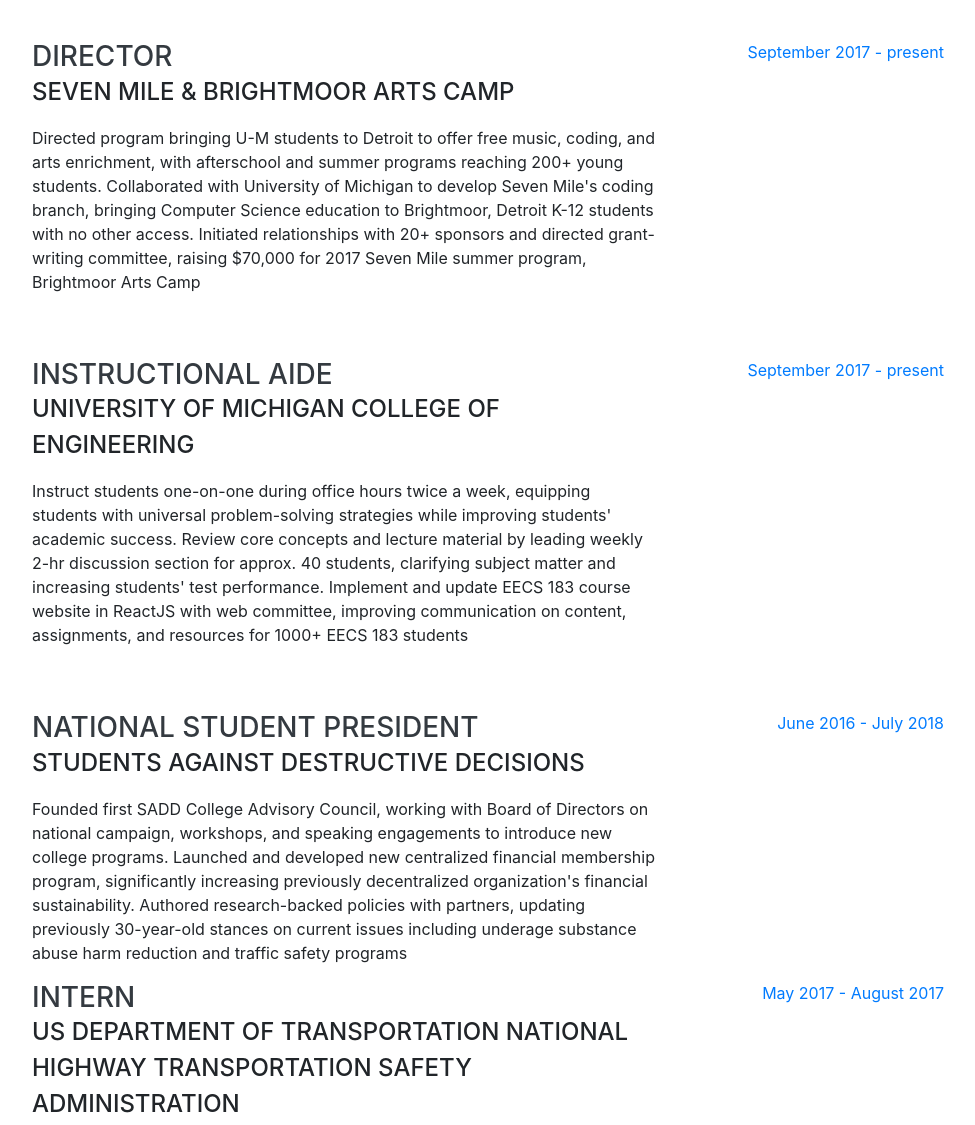
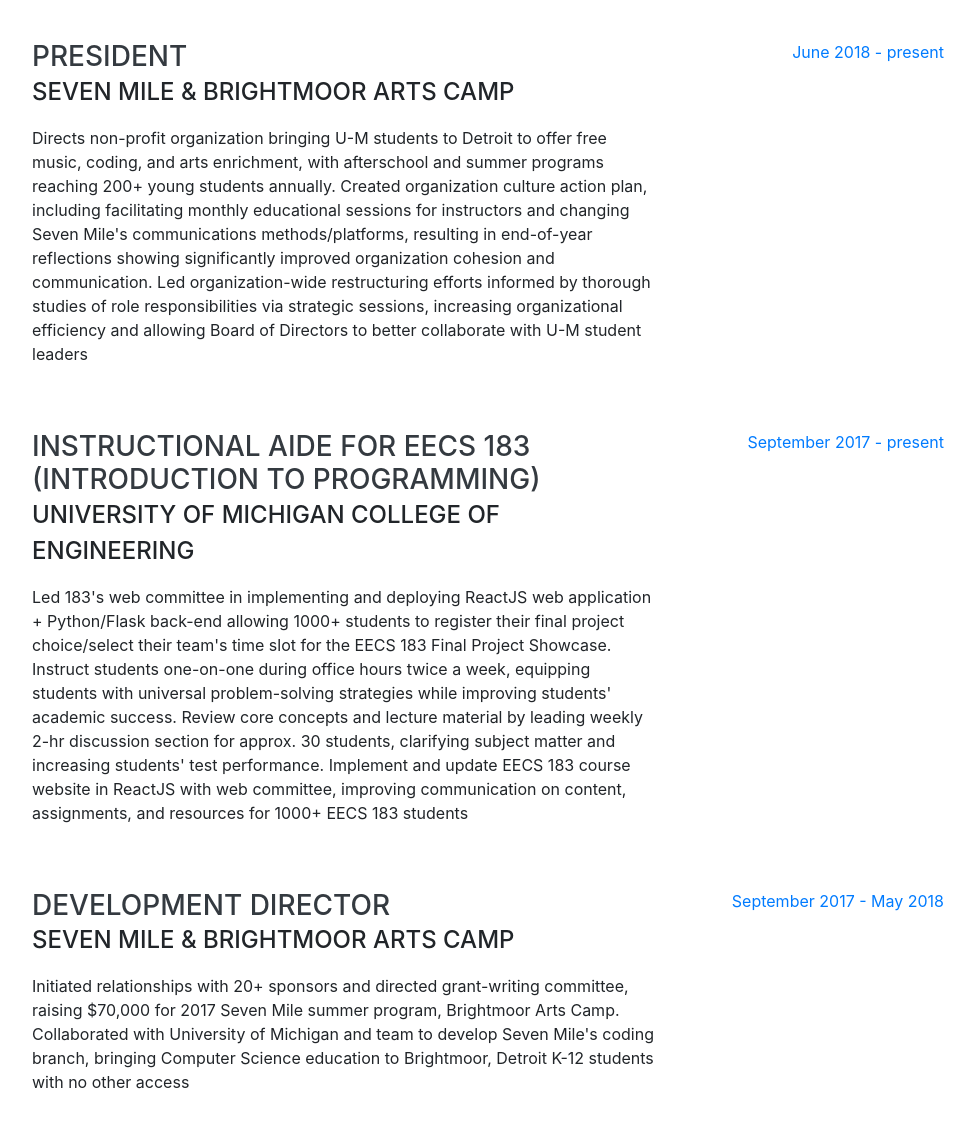
Before and after one commit to kirtanac/kirtanac.github.io, a website with bundled scripts: page index.html in a window 1280 px wide. Shown: the part 1260-2385 px from the top of the page, without its empty margins (288-1263 px from the left). Built offline with nearby package versions, Linux system fonts and the light colour scheme; a web font is replaced by a local one.

Commit message:
Update index.html

```diff
--- a/index.html
+++ b/index.html
@@ -68,8 +68,9 @@
           <div class="subheading mb-5">Ann Arbor, MI 48104 · (906) 396-7766 ·
             <a href="mailto:kirtana@umich.edu">kirtana@umich.edu</a>
           </div>
-          <p class="mb-5">I am a junior at the University of Michigan majoring in Computer Science and Business. I am interning at Boston Consulting Group as a Summer Associate for Summer 2019, but am interested in any opportunities at other times that will allow me to grow further.</p>
-          <p class="mb-5">My passion lies in making a positive difference in the world for all using technology and business. Outside of school and work, you can find me practicing (or teaching) yoga, advocating for important causes, reading books, drinking chai lattes, and making music. </p>
+          <p class="mb-5">I am an incoming senior at the University of Michigan majoring in Computer Science and Business Administration with a minor in Dance. I am interning at Boston Consulting Group as a Summer Associate for Summer 2019.</p>
+          <p class="mb-5">I am highly driven with a strong work ethic. My passion lies in making a positive difference in the world for all using technology and business. Outside of school and work, you can find me practicing/teaching yoga, reading books, volunteering, drinking chai, dancing, or making music. </p>
+          <p class="mb-5">Please contact me at any of the above for book recommendations, coffee chats, and any opportunities that will allow me to grow further. </p>
           <div class="social-icons">
         <a href="https://linkedin.com/in/kirtana-choragudi/">
           <i class="fab fa-linkedin-in"></i>
@@ -104,31 +105,43 @@
 
           <div class="resume-item d-flex flex-column flex-md-row mb-5">
             <div class="resume-content mr-auto">
-              <h3 class="mb-0">Director</h3>
+              <h3 class="mb-0">President</h3>
               <div class="subheading mb-3">Seven Mile & Brightmoor Arts Camp</div>
-              <p>Directed program bringing U-M students to Detroit to offer free music, coding, and arts enrichment, with afterschool and summer programs reaching 200+ young students. Collaborated with University of Michigan to develop Seven Mile's coding branch, bringing Computer Science education to Brightmoor, Detroit K-12 students with no other access. Initiated relationships with 20+ sponsors and directed grant-writing committee, raising $70,000 for 2017 Seven Mile summer program, Brightmoor Arts Camp </p>
+              <p>Directs non-profit organization bringing U-M students to Detroit to offer free music, coding, and arts enrichment, with afterschool and summer programs reaching 200+ young students annually. Created organization culture action plan, including facilitating monthly educational sessions for instructors and changing Seven Mile's communications methods/platforms, resulting in end-of-year reflections showing significantly improved organization cohesion and communication. Led organization-wide restructuring efforts informed by thorough studies of role responsibilities via strategic sessions, increasing organizational efficiency and allowing Board of Directors to better collaborate with U-M student leaders </p>
+            </div>
+            <div class="resume-date text-md-right">
+              <span class="text-primary">June 2018 - present</span>
+            </div>
+          </div>
+
+          <div class="resume-item d-flex flex-column flex-md-row mb-5">
+            <div class="resume-content mr-auto">
+              <h3 class="mb-0">Instructional Aide for EECS 183 (Introduction to Programming)</h3>
+              <div class="subheading mb-3">University of Michigan College of Engineering</div>
+             <p>Led 183's web committee in implementing and deploying ReactJS web application + Python/Flask back-end allowing 1000+ students to register their final project choice/select their team's time slot for the EECS 183 Final Project Showcase. Instruct students one-on-one during office hours twice a week, equipping students with universal problem-solving strategies while improving students' academic success. Review core concepts and lecture material by leading weekly 2-hr discussion section for approx. 30 students, clarifying subject matter and increasing students' test performance. Implement and update EECS 183 course website in ReactJS with web committee, improving communication on content, assignments, and resources for 1000+ EECS 183 students </p>
             </div>
             <div class="resume-date text-md-right">
               <span class="text-primary">September 2017 - present</span>
             </div>
           </div>
 
-          <div class="resume-item d-flex flex-column flex-md-row mb-5">
+             <div class="resume-item d-flex flex-column flex-md-row mb-5">
             <div class="resume-content mr-auto">
-              <h3 class="mb-0">Instructional Aide</h3>
-              <div class="subheading mb-3">University of Michigan College of Engineering</div>
-             <p>Instruct students one-on-one during office hours twice a week, equipping students with universal problem-solving strategies while improving students' academic success. Review core concepts and lecture material by leading weekly 2-hr discussion section for approx. 40 students, clarifying subject matter and increasing students' test performance. Implement and update EECS 183 course website in ReactJS with web committee, improving communication on content, assignments, and resources for 1000+ EECS 183 students</p>
+              <h3 class="mb-0">Development Director</h3>
+              <div class="subheading mb-3">Seven Mile & Brightmoor Arts Camp</div>
+              <p>Initiated relationships with 20+ sponsors and directed grant-writing committee, raising $70,000 for 2017 Seven Mile summer program, Brightmoor Arts Camp. Collaborated with University of Michigan and team to develop Seven Mile's coding branch, bringing Computer Science education to Brightmoor, Detroit K-12 students with no other access </p>
             </div>
             <div class="resume-date text-md-right">
-              <span class="text-primary">September 2017 - present</span>
+              <span class="text-primary">September 2017 - May 2018</span>
             </div>
           </div>
+
 
            <div class="resume-item d-flex flex-column flex-md-row">
             <div class="resume-content mr-auto">
               <h3 class="mb-0">National Student President</h3>
               <div class="subheading mb-3">Students Against Destructive Decisions</div>
-             <p>Founded first SADD College Advisory Council, working with Board of Directors on national campaign, workshops, and speaking engagements to introduce new college programs. Launched and developed new centralized financial membership program, significantly increasing previously decentralized organization's financial sustainability. Authored research-backed policies with partners, updating previously 30-year-old stances on current issues including underage substance abuse harm reduction and traffic safety programs</p>
+             <p>Served as the national spokesperson of SADD, speaking at conferences and schools across the country. Founded first SADD College Advisory Council, working with Board of Directors on national campaign, workshops, and speaking engagements to introduce new college programs. Launched and developed new centralized financial membership program, significantly increasing previously decentralized organization's financial sustainability. Authored research-backed policies with partners, updating previously 30-year-old stances on current issues including underage substance abuse harm reduction and traffic safety programs</p>
              </div>
             <div class="resume-date text-md-right">
               <span class="text-primary">June 2016 - July 2018</span>
```
